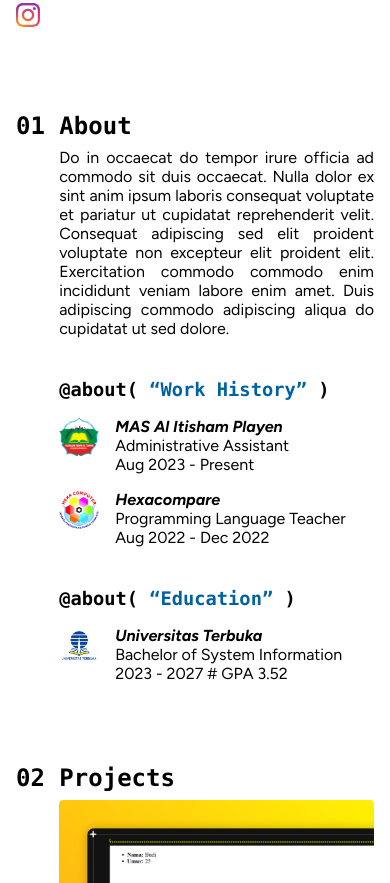
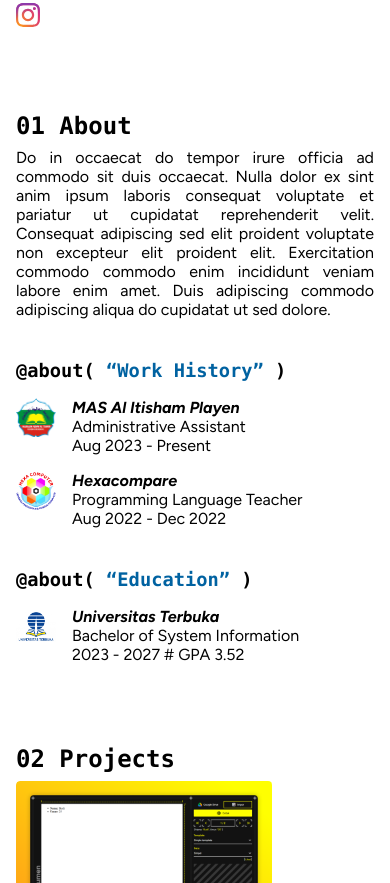
Before and after one commit to msulais/msulais.github.io, an Astro site: page /about in a window 390 px wide. Shown: the part 637-1520 px from the top of the page. Built offline with nearby package versions, Linux system fonts and the light colour scheme; Astro itself is replaced by a stand-in of ours; a web font is replaced by a local one.

Commit message:
fix image size

```diff
--- a/src/pages/about/_styles/styles.module.scss
+++ b/src/pages/about/_styles/styles.module.scss
@@ -160,7 +160,7 @@
 		}
 
 		& img {
-			width: 512px;
+			width: 256px;
 			height: auto;
 			object-fit: cover;
 			border-radius: 4px;
@@ -176,6 +176,10 @@
 	> div {
 		margin-left: 2.7rem;
 		padding-top: 8px;
+
+		@media (max-width: 600px) {
+			margin-left: 0px;
+		}
 	}
 
 	& q {
```
